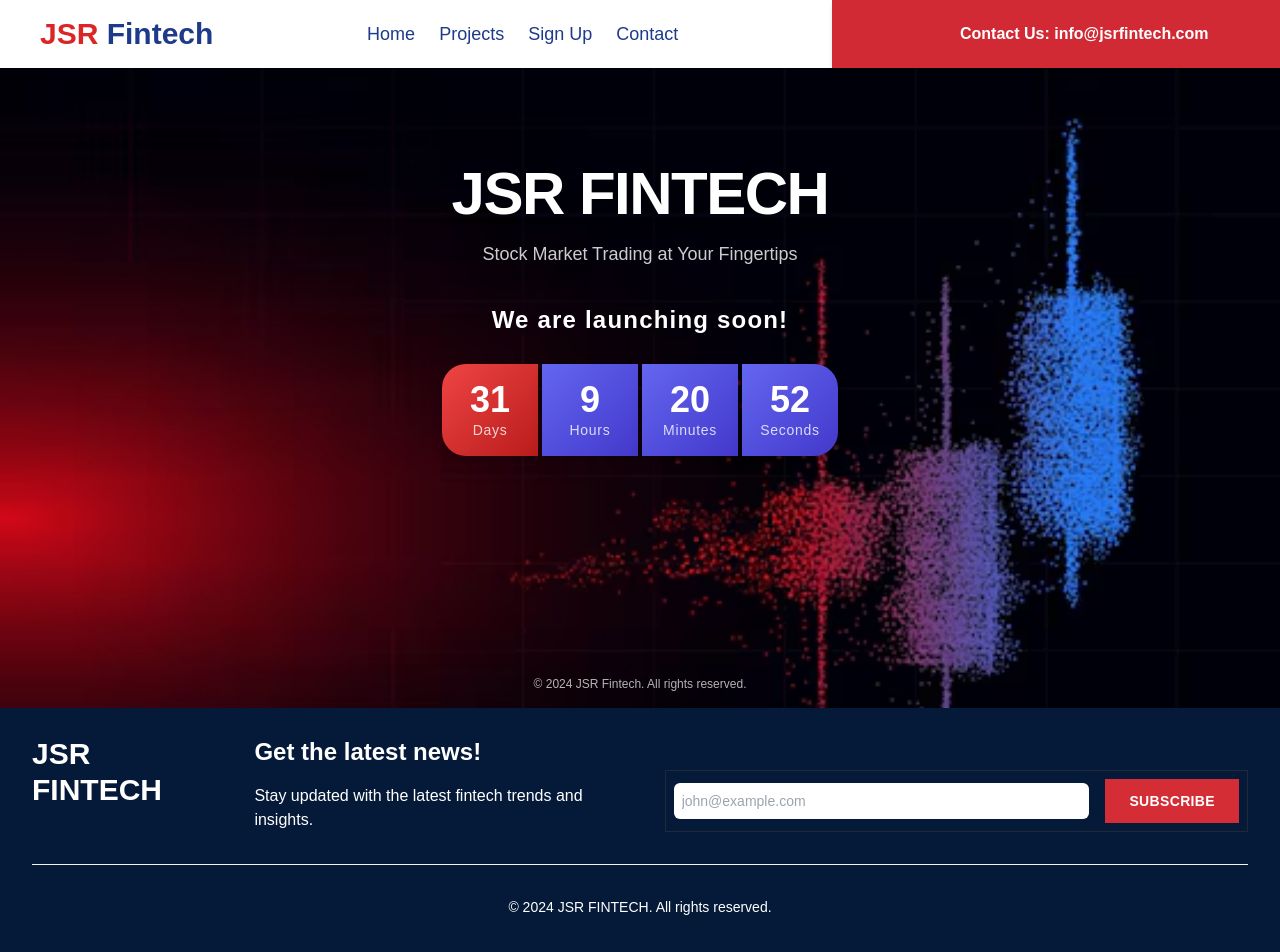
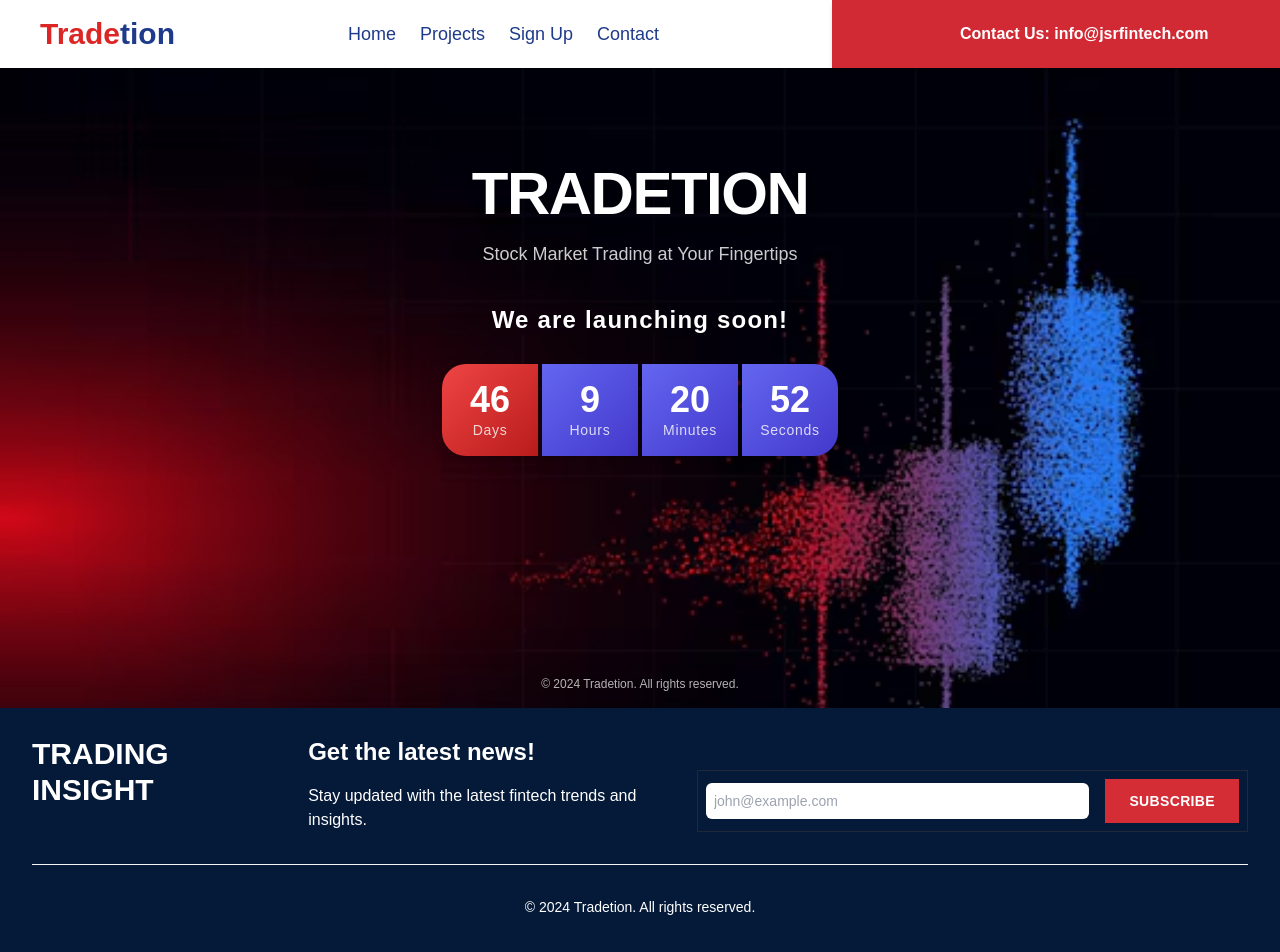
Before and after one commit to namanpunn/TRADETION, a Next.js app: page / in a window 1280 px wide. Shown: the top 952 px of the page. Built offline with nearby package versions, Linux system fonts and the light colour scheme.

Commit message:
first commit

```diff
--- a/components/Comingsoon.tsx
+++ b/components/Comingsoon.tsx
@@ -8,7 +8,7 @@ const ComingSoon: React.FC = () => {
     setMounted(true);
 
     const calculateTimeLeft = () => {
-      const launchDate = new Date('2024-11-01').getTime();
+      const launchDate = new Date('2024-11-16').getTime();
       const currentTime = new Date().getTime();
       const difference = launchDate - currentTime;
 
@@ -45,7 +45,7 @@ const ComingSoon: React.FC = () => {
       {/* Header */}
       <header className="text-center mb-10 animate-fadeIn pt-12 md:pt-24">
         <h1 className="text-4xl md:text-6xl font-extrabold tracking-tight drop-shadow-lg">
-          JSR FINTECH
+          TRADETION
         </h1>
         <p className="text-base md:text-lg mt-4 opacity-80">Stock Market Trading at Your Fingertips</p>
       </header>
@@ -95,7 +95,7 @@ const ComingSoon: React.FC = () => {
 
       {/* Footer */}
       <footer className="text-center mt-auto mb-4">
-        <p className="text-xs opacity-70">&copy; 2024 JSR Fintech. All rights reserved.</p>
+        <p className="text-xs opacity-70">&copy; 2024 Tradetion. All rights reserved.</p>
       </footer>
     </div>
   );
--- a/components/Footer.tsx
+++ b/components/Footer.tsx
@@ -43,7 +43,7 @@ const Footer: React.FC = () => {
                     emailId: email,  // Match this with {{emailId}} in your EmailJS template
                 };
 
-                emailjs.send('service_v0j3fpk', 'template_5lvblm8', templateParams)
+                emailjs.send('service_bsfcq6o', 'template_5lvblm8', templateParams)
                     .then((response) => {
                         console.log('SUCCESS!', response.status, response.text);
                         setEmail(''); // Clear input after submission
@@ -68,7 +68,7 @@ const Footer: React.FC = () => {
             <div className="mx-auto max-w-screen-xl px-4 py-7 sm:px-6 lg:px-8">
                 <div className="lg:flex lg:items-start lg:gap-8">
                     <div className="text-white text-3xl font-bold">
-                        JSR FINTECH
+                        TRADING INSIGHT
                     </div>
 
                     <div className="mt-8 grid grid-cols-2 gap-8 lg:mt-0 lg:grid-cols-5">
@@ -120,7 +120,7 @@ const Footer: React.FC = () => {
 
                 <div className="mt-8 flex flex-col items-center border-t border-gray-100 pt-8">
                     <p className="text-sm text-white text-center">
-                        &copy; 2024 JSR FINTECH. All rights reserved.
+                        &copy; 2024 Tradetion. All rights reserved.
                     </p>
 
                     <div className="flex space-x-6 mt-4">
--- a/components/Navbar.tsx
+++ b/components/Navbar.tsx
@@ -6,7 +6,7 @@ const Navbar: React.FC = () => {
       {/* Left Section: Logo */}
       <div className="flex items-center space-x-4">
         <h1 className="text-3xl font-extrabold text-blue-900">
-          <span className="text-red-600">JSR</span> Fintech
+          <span className="text-red-600">Trade</span>tion
         </h1>
       </div>
 
```
